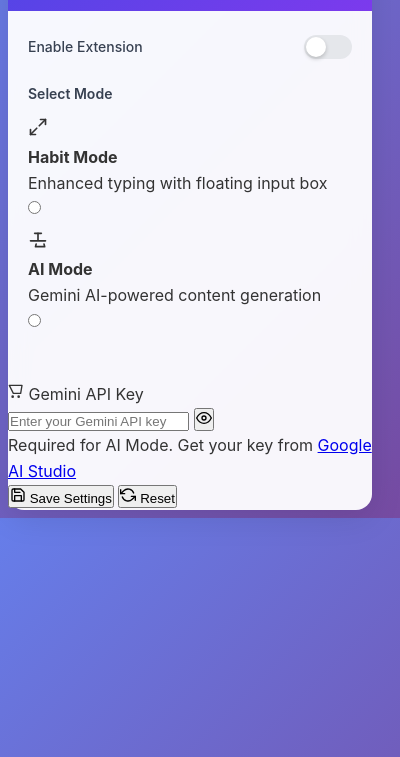
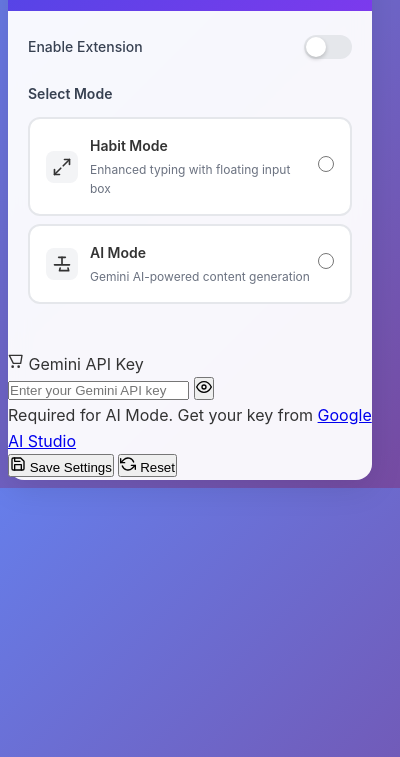
Before and after one commit to rootp1/FloatType, a browser extension: page adv_mode/popup.html in a window 400 px wide. Shown: the part 87-844 px from the top of the page. Drawn offline with Linux system fonts and the light colour scheme; files whose address does not match are found by name.

Commit message:
mode cards

```diff
--- a/adv_mode/popup.css
+++ b/adv_mode/popup.css
@@ -202,3 +202,93 @@ input:checked + .slider:before {
     flex-direction: column;
     gap: 8px;
 }
+.mode-card {
+    display: flex;
+    align-items: center;
+    padding: 16px;
+    border: 2px solid #e5e7eb;
+    border-radius: 12px;
+    cursor: pointer;
+    transition: all 0.3s ease;
+    background: white;
+    position: relative;
+    overflow: hidden;
+}
+
+.mode-card::before {
+    content: '';
+    position: absolute;
+    top: 0;
+    left: -100%;
+    width: 100%;
+    height: 100%;
+    background: linear-gradient(90deg, transparent, rgba(255, 255, 255, 0.2), transparent);
+    transition: left 0.5s;
+}
+
+.mode-card:hover::before {
+    left: 100%;
+}
+
+.mode-card:hover {
+    border-color: #4f46e5;
+    transform: translateY(-1px);
+    box-shadow: 0 4px 12px rgba(79, 70, 229, 0.15);
+}
+
+.mode-card.selected {
+    border-color: #4f46e5;
+    background: linear-gradient(135deg, #4f46e5 0%, #7c3aed 100%);
+    color: white;
+}
+
+.mode-icon {
+    width: 32px;
+    height: 32px;
+    border-radius: 8px;
+    background: #f3f4f6;
+    display: flex;
+    align-items: center;
+    justify-content: center;
+    margin-right: 12px;
+    transition: all 0.3s ease;
+}
+
+.mode-card.selected .mode-icon {
+    background: rgba(255, 255, 255, 0.2);
+    color: white;
+}
+
+.mode-content {
+    flex: 1;
+}
+
+.mode-content h4 {
+    font-size: 14px;
+    font-weight: 600;
+    margin-bottom: 2px;
+}
+
+.mode-content p {
+    font-size: 12px;
+    color: #6b7280;
+}
+
+.mode-card.selected .mode-content p {
+    color: rgba(255, 255, 255, 0.8);
+}
+
+.mode-radio {
+    margin-left: 8px;
+}
+
+.mode-radio input[type="radio"] {
+    width: 16px;
+    height: 16px;
+    accent-color: #4f46e5;
+}
+
+.mode-section.disabled {
+    opacity: 0.5;
+    pointer-events: none;
+}
```
